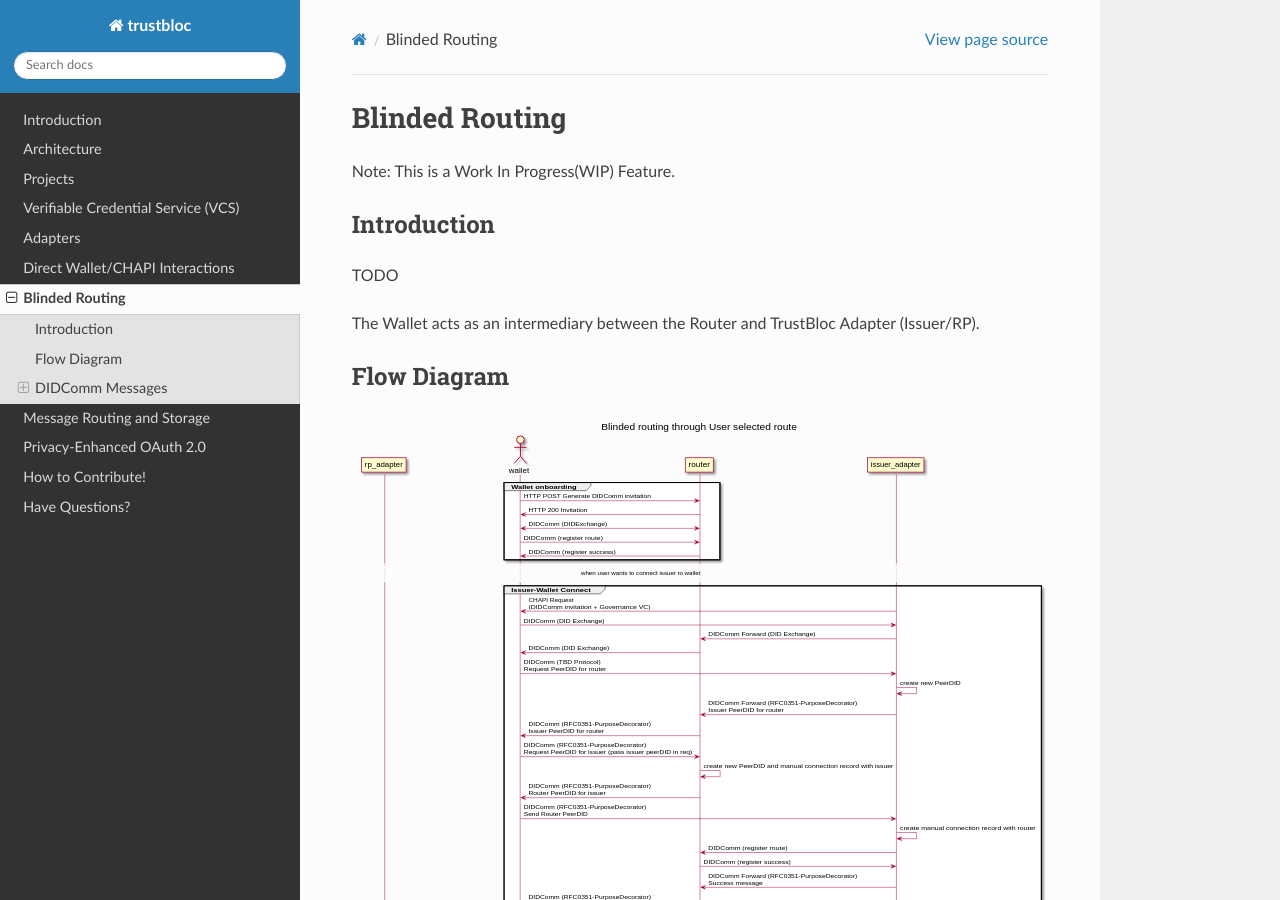
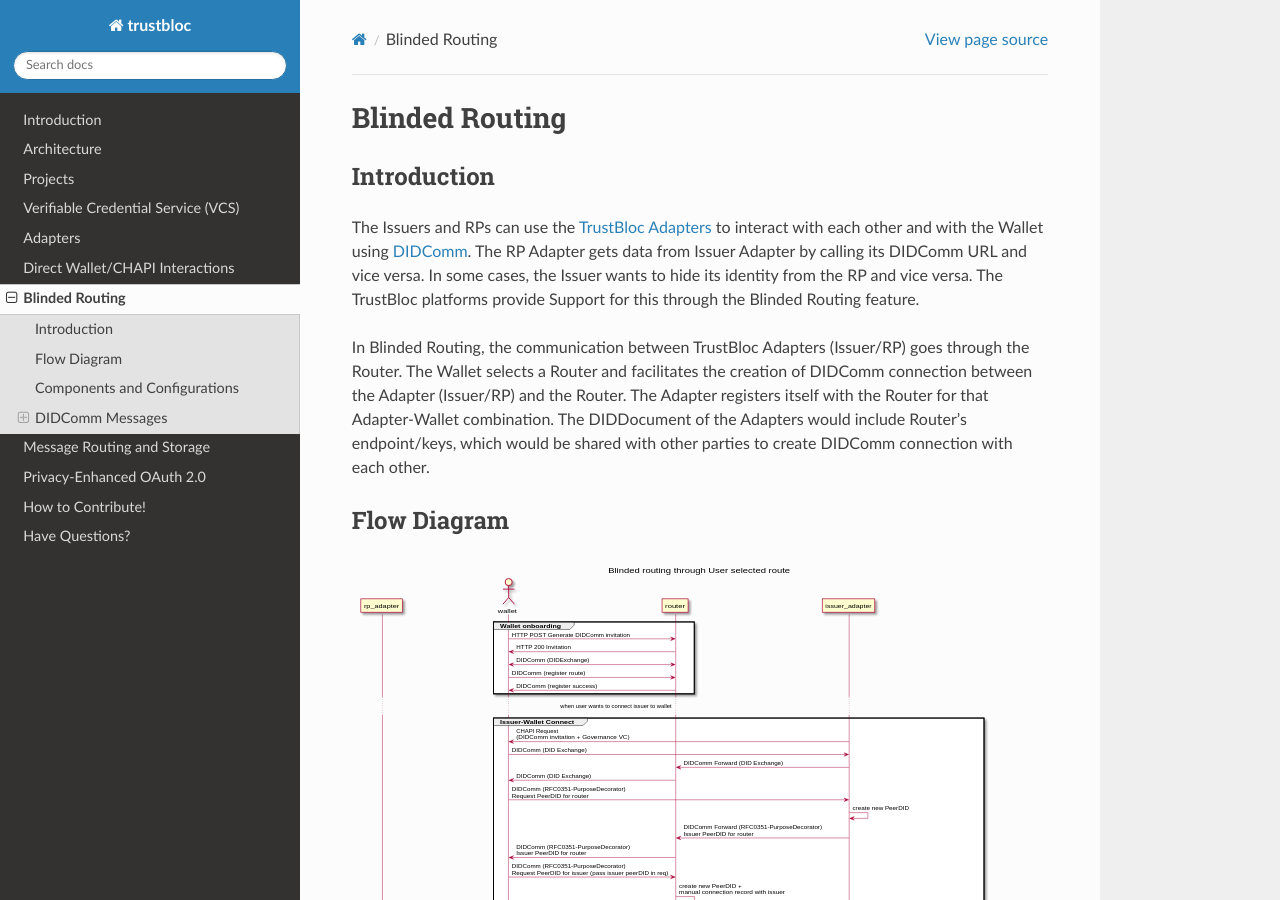
Before and after one commit to trustbloc/docs, a Sphinx documentation site: the page built from docs/source/blinded_routing.rst, in a window 1280 px wide and 900 px high. Built offline with Sphinx 7.4.7 and the Read the Docs theme 2.0.0, drawn with Linux system fonts in a browser that asks for light colours; some of the changed text lies outside the part shown.

Commit message:
docs: Blinded Routing
- Introduction
- Configuration
- Flow diagram update

Signed-off-by: Rolson Quadras <rolson.quadras@securekey.com>

```diff
--- a/docs/source/blinded_routing.rst
+++ b/docs/source/blinded_routing.rst
@@ -2,19 +2,31 @@
 Blinded Routing
 ###############
 
-Note: This is a Work In Progress(WIP) Feature.
-
 Introduction
 ************
-TODO
+The Issuers and RPs can use the `TrustBloc Adapters <https://trustbloc.readthedocs.io/en/latest/adapters.html>`__ to interact
+with each other and with the Wallet using `DIDComm <https://github.com/hyperledger/aries-rfcs/tree/master/concepts/0005-didcomm>`__.
+The RP Adapter gets data from Issuer Adapter by calling its DIDComm URL and vice versa. In some cases, the Issuer wants to hide
+its identity from the RP and vice versa. The TrustBloc platforms provide Support for this through the Blinded Routing feature.
 
-The Wallet acts as an intermediary between the Router and TrustBloc Adapter (Issuer/RP).
+In Blinded Routing, the communication between TrustBloc Adapters (Issuer/RP) goes through the Router. The Wallet selects
+a Router and facilitates the creation of DIDComm connection between the Adapter (Issuer/RP) and the Router. The Adapter
+registers itself with the Router for that Adapter-Wallet combination. The DIDDocument of the Adapters would include Router's
+endpoint/keys, which would be shared with other parties to create DIDComm connection with each other.
 
 
 Flow Diagram
 ************
 
 .. image:: images/blinded_routing_flow.svg
+
+
+Components and Configurations
+*****************************
+- `Wallet <https://github.com/trustbloc/edge-agent/blob/master/docs/components/web_wallet.md#web-wallet-didcomm-flow-with-blinded-routing>`__
+- `Router <https://github.com/trustbloc/hub-router>`__
+- `Issuer Adapter <https://github.com/trustbloc/edge-adapter/blob/master/docs/issuer/issuer_integration.md#11-create-profile-api---http-post-profile>`__
+- `RP Adapter <https://github.com/trustbloc/edge-adapter/blob/master/docs/rp/integration/relying_parties.md#register-your-oidc-client>`__
 
 
 DIDComm Messages
```
Also changed, not shown: docs/source/images/blinded_routing_flow.svg.
